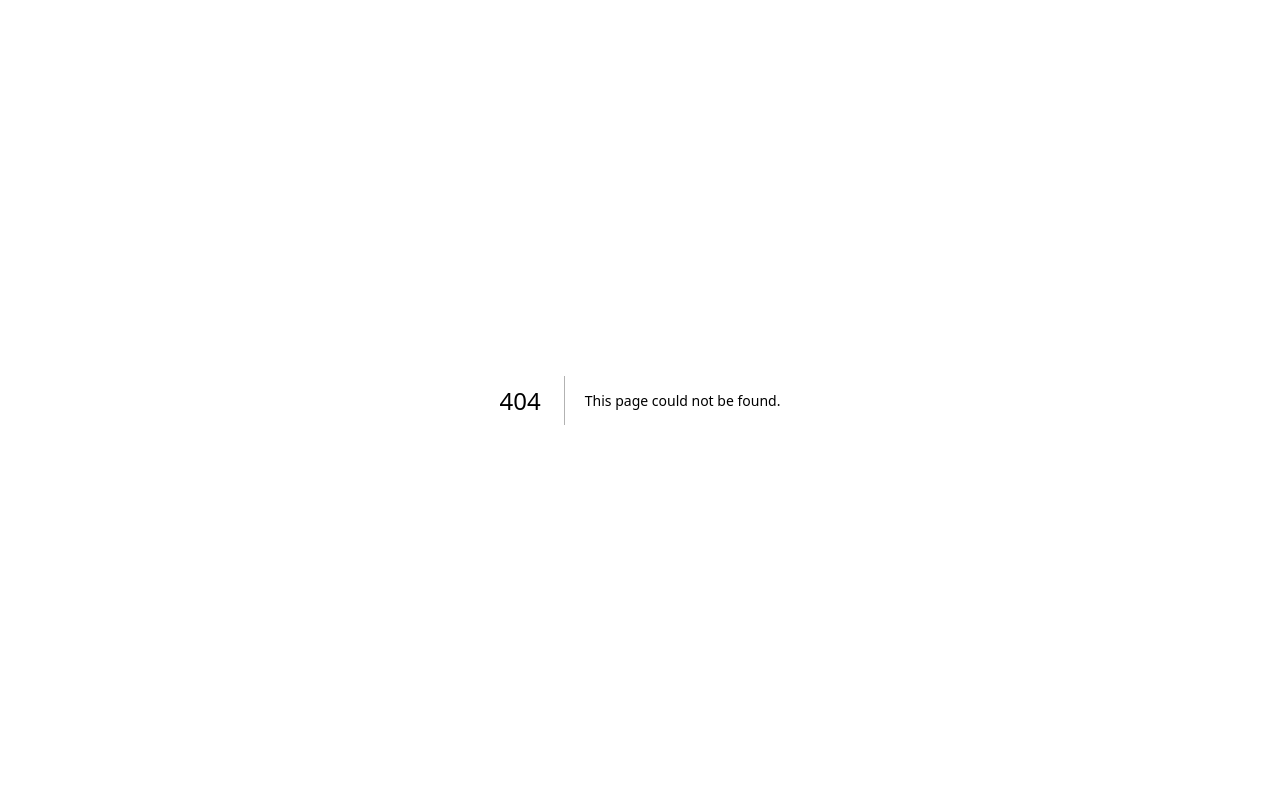
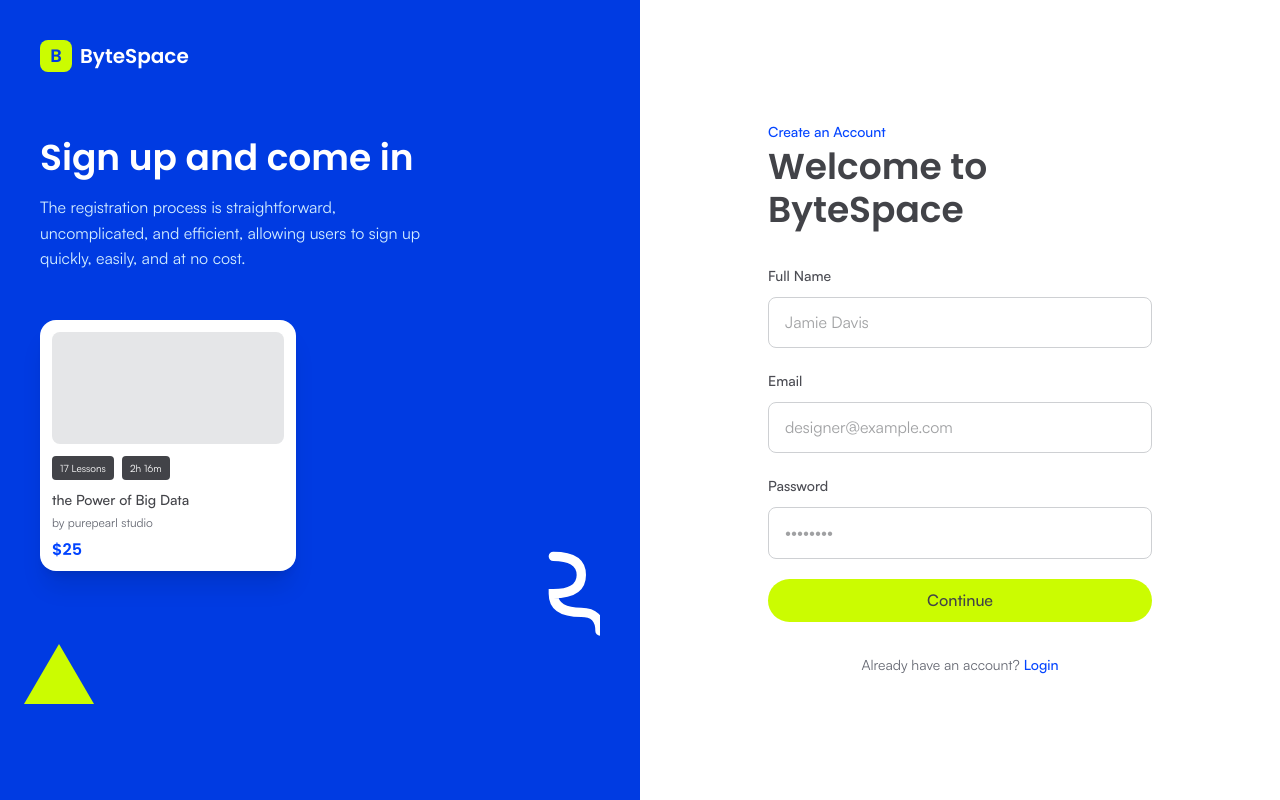
Before and after one commit to Ashikshikder5120/bytespace-new, a Next.js app: page /signup in a window 1280 px wide. Before the commit this address had no page. Built offline with nearby package versions, Linux system fonts and the light colour scheme.

Commit message:
feat: add login and signup pages

```diff
--- /dev/null
+++ b/src/app/login/page.tsx
@@ -0,0 +1,88 @@
+import Link from "next/link";
+import { AuthPanel } from "@/components/layout/AuthPanel";
+
+export default function LoginPage() {
+  return (
+    <div className="flex min-h-screen">
+      <AuthPanel
+        heading="Sign in with ease"
+        description="Experience a seamless and efficient sign-in process that grants you instant access to a world of knowledge."
+      />
+
+      <div className="flex flex-1 items-center justify-center bg-white px-6 py-16">
+        <div className="w-full max-w-sm">
+          <p className="font-body text-label-s font-medium text-primary-600">Sign In</p>
+          <h2 className="mt-1 font-heading text-heading-s font-semibold text-neutral-800">
+            Welcome Back
+          </h2>
+
+          <form className="mt-8 space-y-5">
+            <div>
+              <label className="font-body text-label-s font-medium text-neutral-700">
+                Email
+              </label>
+              <input
+                type="email"
+                placeholder="designer@example.com"
+                className="mt-2 w-full rounded-lg border border-neutral-200 px-4 py-3 font-body text-body-m text-neutral-800 outline-none focus:border-primary-500"
+              />
+            </div>
+
+            <div>
+              <label className="font-body text-label-s font-medium text-neutral-700">
+                Password
+              </label>
+              <input
+                type="password"
+                placeholder="••••••••"
+                className="mt-2 w-full rounded-lg border border-neutral-200 px-4 py-3 font-body text-body-m text-neutral-800 outline-none focus:border-primary-500"
+              />
+            </div>
+
+            <button
+              type="submit"
+              className="w-full rounded-full bg-secondary-500 px-6 py-3 font-body text-label-m font-medium text-neutral-800"
+            >
+              Sign In
+            </button>
+          </form>
+
+          <div className="my-6 flex items-center gap-4">
+            <div className="h-px flex-1 bg-neutral-200" />
+            <span className="font-body text-body-xs text-neutral-400">or</span>
+            <div className="h-px flex-1 bg-neutral-200" />
+          </div>
+
+          <div className="flex justify-center gap-4">
+            <button
+              aria-label="Continue with Facebook"
+              className="flex h-11 w-11 items-center justify-center rounded-full border border-neutral-200 text-neutral-800"
+            >
+              <svg width="18" height="18" viewBox="0 0 24 24" fill="currentColor">
+                <path d="M22 12a10 10 0 1 0-11.6 9.9v-7H7.9V12h2.5V9.8c0-2.5 1.5-3.9 3.8-3.9 1.1 0 2.2.2 2.2.2v2.4h-1.3c-1.2 0-1.6.8-1.6 1.6V12h2.8l-.4 2.9h-2.4v7A10 10 0 0 0 22 12z" />
+              </svg>
+            </button>
+            <button
+              aria-label="Continue with Google"
+              className="flex h-11 w-11 items-center justify-center rounded-full border border-neutral-200 text-neutral-800"
+            >
+              <svg width="18" height="18" viewBox="0 0 24 24">
+                <path fill="#4285F4" d="M22.5 12.2c0-.8-.1-1.5-.2-2.2H12v4.3h5.9c-.3 1.4-1 2.5-2.2 3.3v2.7h3.6c2.1-1.9 3.2-4.8 3.2-8.1z" />
+                <path fill="#34A853" d="M12 23c3 0 5.4-1 7.2-2.7l-3.6-2.7c-1 .7-2.2 1.1-3.6 1.1-2.8 0-5.1-1.9-6-4.4H2.3v2.8A11 11 0 0 0 12 23z" />
+                <path fill="#FBBC05" d="M6 14.3a6.6 6.6 0 0 1 0-4.6V6.9H2.3a11 11 0 0 0 0 10.2z" />
+                <path fill="#EA4335" d="M12 5.4c1.6 0 3.1.6 4.3 1.6l3.2-3.2C17.4 2 15 1 12 1a11 11 0 0 0-9.7 5.9l3.7 2.8c.9-2.5 3.2-4.3 6-4.3z" />
+              </svg>
+            </button>
+          </div>
+
+          <p className="mt-8 text-center font-body text-body-s text-neutral-500">
+            New user?{" "}
+            <Link href="/signup" className="font-medium text-primary-600">
+              Create an account
+            </Link>
+          </p>
+        </div>
+      </div>
+    </div>
+  );
+}
--- /dev/null
+++ b/src/app/signup/page.tsx
@@ -0,0 +1,71 @@
+import Link from "next/link";
+import { AuthPanel } from "@/components/layout/AuthPanel";
+
+export default function SignupPage() {
+  return (
+    <div className="flex min-h-screen">
+      <AuthPanel
+        heading="Sign up and come in"
+        description="The registration process is straightforward, uncomplicated, and efficient, allowing users to sign up quickly, easily, and at no cost."
+      />
+
+      <div className="flex flex-1 items-center justify-center bg-white px-6 py-16">
+        <div className="w-full max-w-sm">
+          <p className="font-body text-label-s font-medium text-primary-600">Create an Account</p>
+          <h2 className="mt-1 font-heading text-heading-s font-semibold text-neutral-800">
+            Welcome to ByteSpace
+          </h2>
+
+          <form className="mt-8 space-y-5">
+            <div>
+              <label className="font-body text-label-s font-medium text-neutral-700">
+                Full Name
+              </label>
+              <input
+                type="text"
+                placeholder="Jamie Davis"
+                className="mt-2 w-full rounded-lg border border-neutral-200 px-4 py-3 font-body text-body-m text-neutral-800 outline-none focus:border-primary-500"
+              />
+            </div>
+
+            <div>
+              <label className="font-body text-label-s font-medium text-neutral-700">
+                Email
+              </label>
+              <input
+                type="email"
+                placeholder="designer@example.com"
+                className="mt-2 w-full rounded-lg border border-neutral-200 px-4 py-3 font-body text-body-m text-neutral-800 outline-none focus:border-primary-500"
+              />
+            </div>
+
+            <div>
+              <label className="font-body text-label-s font-medium text-neutral-700">
+                Password
+              </label>
+              <input
+                type="password"
+                placeholder="••••••••"
+                className="mt-2 w-full rounded-lg border border-neutral-200 px-4 py-3 font-body text-body-m text-neutral-800 outline-none focus:border-primary-500"
+              />
+            </div>
+
+            <button
+              type="submit"
+              className="w-full rounded-full bg-secondary-500 px-6 py-3 font-body text-label-m font-medium text-neutral-800"
+            >
+              Continue
+            </button>
+          </form>
+
+          <p className="mt-8 text-center font-body text-body-s text-neutral-500">
+            Already have an account?{" "}
+            <Link href="/login" className="font-medium text-primary-600">
+              Login
+            </Link>
+          </p>
+        </div>
+      </div>
+    </div>
+  );
+}
--- /dev/null
+++ b/src/components/layout/AuthPanel.tsx
@@ -0,0 +1,44 @@
+type AuthPanelProps = {
+  heading: string;
+  description: string;
+};
+
+export function AuthPanel({ heading, description }: AuthPanelProps) {
+  return (
+    <div className="relative hidden overflow-hidden bg-primary-800 p-10 lg:flex lg:w-1/2 lg:flex-col">
+      {/* Decorative shapes - kept low so they never cross the text column */}
+      <div className="pointer-events-none absolute inset-0">
+        <div className="absolute bottom-24 left-6 h-0 w-0 border-x-[35px] border-b-[60px] border-x-transparent border-b-secondary-500" />
+        <svg className="absolute bottom-40 right-10 w-14 text-white" viewBox="0 0 60 100" fill="none">
+          <path d="M10 10 Q 40 10 40 30 Q 40 50 10 50 Q 10 70 40 70 Q 60 70 60 90" stroke="currentColor" strokeWidth="10" strokeLinecap="round" />
+        </svg>
+      </div>
+
+      {/* Logo */}
+      <div className="relative flex items-center gap-2">
+        <div className="flex h-8 w-8 items-center justify-center rounded-lg bg-secondary-500 font-heading text-lg font-bold text-primary-800">
+          B
+        </div>
+        <span className="font-heading text-xl font-semibold text-white">ByteSpace</span>
+      </div>
+
+      {/* Text */}
+      <div className="relative mt-16 max-w-sm">
+        <h1 className="font-heading text-heading-s font-semibold text-white">{heading}</h1>
+        <p className="mt-4 font-body text-body-m text-primary-100">{description}</p>
+      </div>
+
+      {/* Course card mockup */}
+      <div className="relative mt-12 w-64 rounded-2xl bg-white p-3 shadow-xl">
+        <div className="h-28 w-full rounded-lg bg-neutral-100" />
+        <div className="mt-3 flex gap-2">
+          <span className="rounded bg-neutral-800 px-2 py-1 font-body text-[10px] text-white">17 Lessons</span>
+          <span className="rounded bg-neutral-800 px-2 py-1 font-body text-[10px] text-white">2h 16m</span>
+        </div>
+        <p className="mt-3 font-body text-label-s font-medium text-neutral-800">the Power of Big Data</p>
+        <p className="mt-1 font-body text-body-xs text-neutral-500">by purepearl studio</p>
+        <p className="mt-2 font-heading text-label-m font-semibold text-primary-700">$25</p>
+      </div>
+    </div>
+  );
+}
--- a/src/components/layout/Navbar.tsx
+++ b/src/components/layout/Navbar.tsx
@@ -33,10 +33,10 @@ export default function Navbar() {
 
         {/* Right actions */}
         <div className="hidden items-center gap-6 md:flex">
-          <a href="#" className="font-body text-label-m text-neutral-700">
+          <a href="/login" className="font-body text-label-m text-neutral-700">
             Sign In
           </a>
-          <a href="#" className="font-body text-label-m text-neutral-700">
+          <a href="/signup" className="font-body text-label-m text-neutral-700">
             Join Us
           </a>
           <button aria-label="Cart" className="text-neutral-700">
@@ -83,10 +83,10 @@ export default function Navbar() {
               Creators
             </a>
             <div className="mt-2 flex flex-col gap-3 border-t border-neutral-100 pt-4">
-              <a href="#" className="font-body text-label-m text-neutral-700">
+              <a href="/login" className="font-body text-label-m text-neutral-700">
                 Sign In
               </a>
-              <a href="#" className="font-body text-label-m text-neutral-700">
+              <a href="/signup" className="font-body text-label-m text-neutral-700">
                 Join Us
               </a>
             </div>
--- a/src/components/sections/CreateManage.tsx
+++ b/src/components/sections/CreateManage.tsx
@@ -13,7 +13,7 @@ export default function CreateManage() {
         <div className="relative mx-auto max-w-sm">
           {/* eslint-disable-next-line @next/next/no-img-element */}
           <img
-            src="/hero-student.png"
+          src="/creator-student.png"
             alt="Course creator"
             className="w-full rounded-3xl"
           />
--- a/src/components/sections/Growth.tsx
+++ b/src/components/sections/Growth.tsx
@@ -23,7 +23,7 @@ export default function Growth() {
         <div className="relative mx-auto max-w-sm">
           {/* eslint-disable-next-line @next/next/no-img-element */}
           <img
-            src="/hero-student.png"
+           src="/growth-student.png"
             alt="Student with headphones and laptop"
             className="w-full rounded-3xl"
           />
```
Also changed, not shown: public/creator-student.png (added), public/growth-student.png (added).
